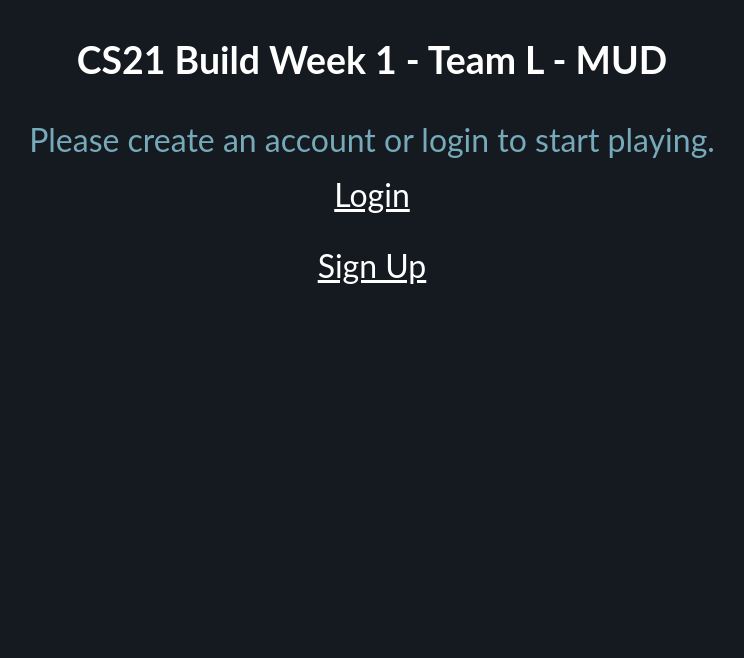
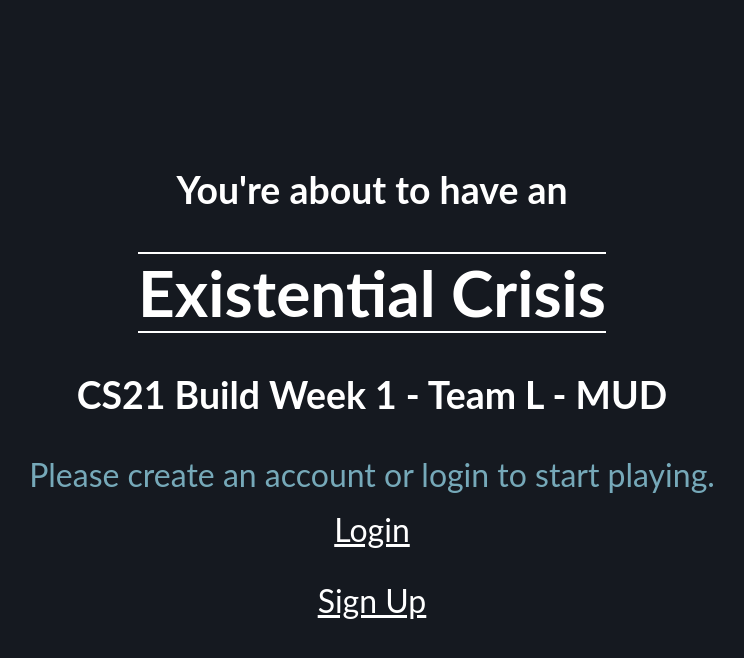
Before and after one commit to Lambda-CS-BuildWeek-MUD-TeamL/l-frontend, a React (Create React App) app: page / in a window 1280 px wide. Shown: the top 658 px of the page, without its empty margins (268-1012 px from the left). Built offline with nearby package versions, Linux system fonts and the light colour scheme.

Commit message:
landing page style and game title

```diff
--- a/src/components/HomePage.js
+++ b/src/components/HomePage.js
@@ -1,6 +1,5 @@
 import React from "react";
 import axios from "axios";
-import { white } from "ansi-colors";
 
 export default class HomePage extends React.Component {
   constructor(props) {
--- a/src/components/LandingPage.js
+++ b/src/components/LandingPage.js
@@ -9,6 +9,8 @@ export default class LandingPage extends React.Component {
     render() {
         return (
             <div className='landing-div'>
+                <h3>You're about to have an</h3>
+                <h1 className="game-title">Existential Crisis</h1>
                 <h3>CS21 Build Week 1 - Team L - MUD</h3>
                 <span>Please create an account or login to start playing.</span>
                 <Link className='landing-link' to='/login'>Login</Link>
--- a/src/styles/landingpage.scss
+++ b/src/styles/landingpage.scss
@@ -3,11 +3,21 @@
   display: flex;
   flex-direction: column;
   align-items: center;
+  margin-top: 130px;
+
+  .game-title {
+    border-top: 2px solid white;
+    border-bottom: 2px solid white;
+    margin: 2px 0;
+  }
 
   .landing-link {
     color: white;
     text-decoration: underline;
     margin: 1rem 0;
+    &:hover {
+      color:rgb(182, 223, 250);
+    }
   }
   span {
     color: rgb(118, 169, 185);
```
